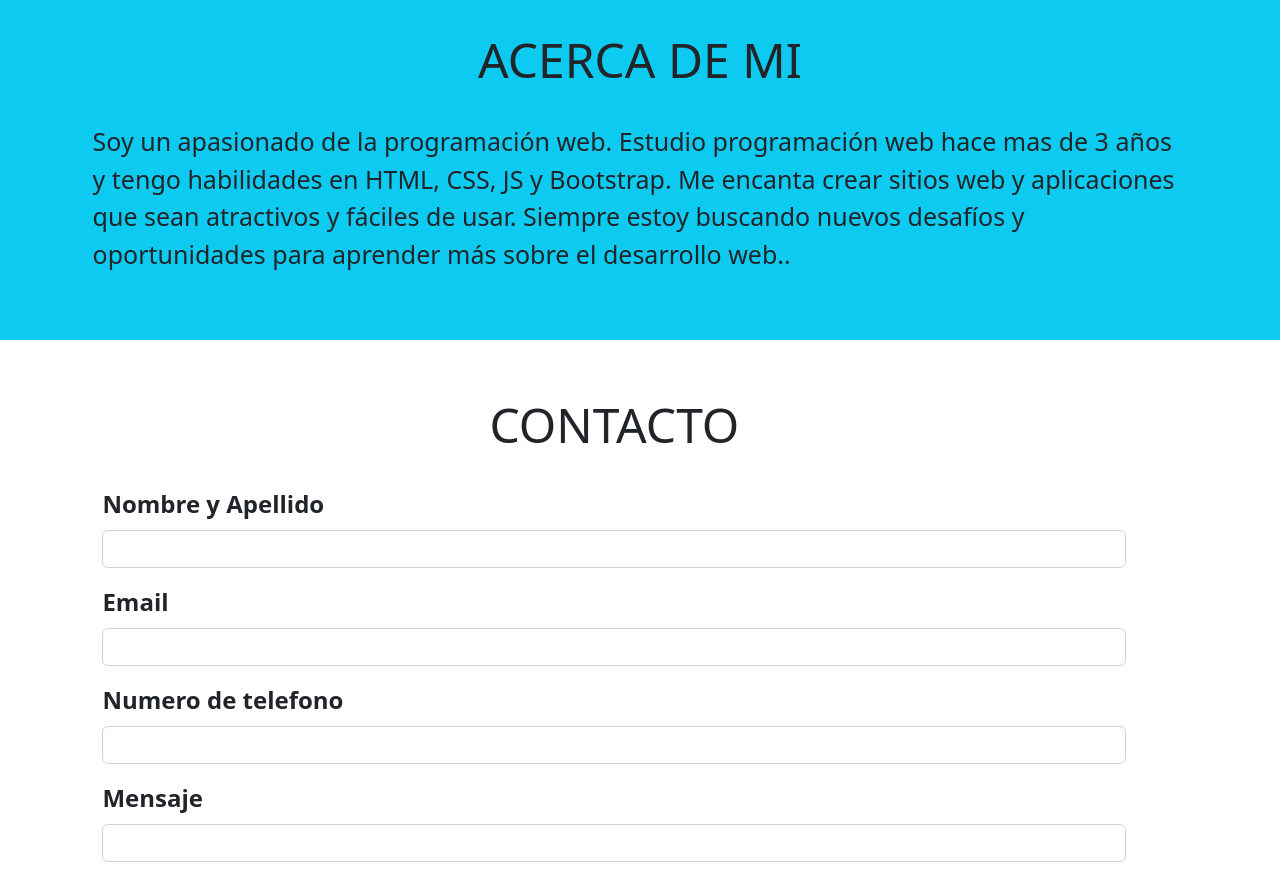
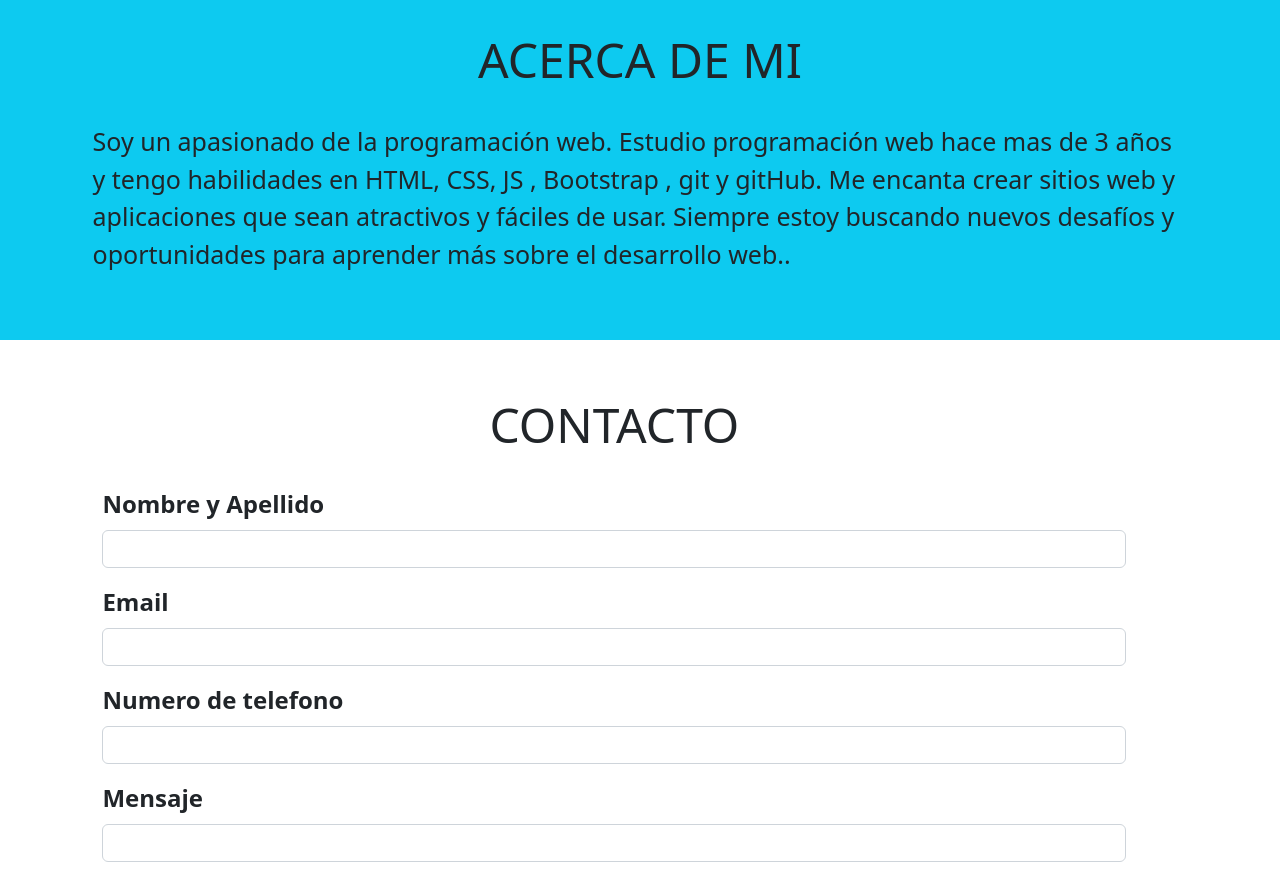
Before and after one commit to emipaez5/portfolio, a plain HTML site: page index.html in a window 1280 px wide. Shown: the part 1080-1955 px from the top of the page. Drawn offline with nearby package versions, Linux system fonts and the light colour scheme.

Commit message:
agregando habilidades

```diff
--- a/index.html
+++ b/index.html
@@ -59,7 +59,7 @@
         <br><br>
         <h2 class="acercaDeMi">ACERCA DE MI</h2>
         <br>
-        <p class="lead">Soy un apasionado de la programación web. Estudio programación web hace mas de 3 años y tengo habilidades en HTML, CSS, JS y Bootstrap. Me encanta crear sitios web y aplicaciones que sean atractivos y fáciles de usar. Siempre estoy buscando nuevos desafíos y oportunidades para aprender más sobre el desarrollo web..</p>
+        <p class="lead">Soy un apasionado de la programación web. Estudio programación web hace mas de 3 años y tengo habilidades en HTML, CSS, JS , Bootstrap , git y gitHub. Me encanta crear sitios web y aplicaciones que sean atractivos y fáciles de usar. Siempre estoy buscando nuevos desafíos y oportunidades para aprender más sobre el desarrollo web..</p>
         <br><br>
       </div>
       <br>
```
